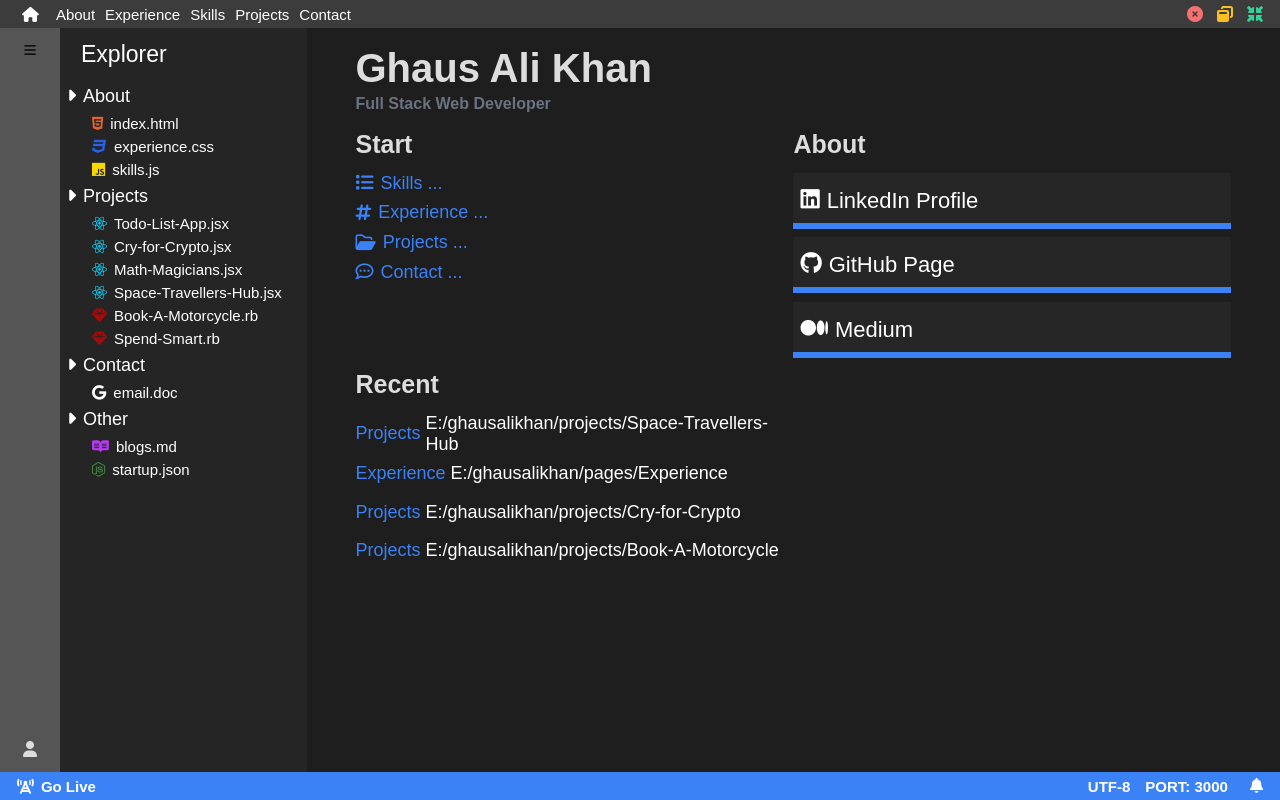
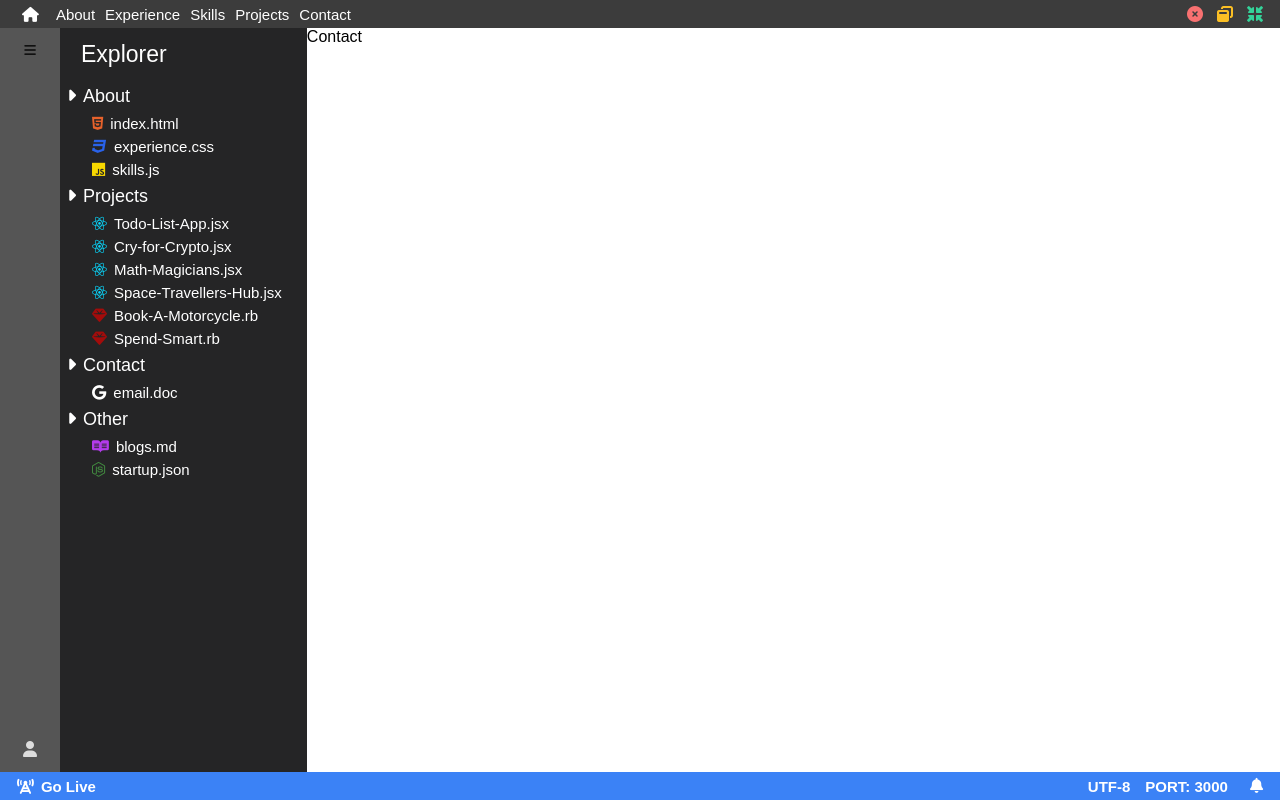
Before and after one commit to GhausAliKhan/vs-code-portfolio, a React (Create React App) app: page /contact in a window 1280 px wide. Built offline with nearby package versions, Linux system fonts and the light colour scheme.

Commit message:
Add routing

```diff
--- a/src/App.js
+++ b/src/App.js
@@ -1,16 +1,31 @@
+import { BrowserRouter as Router, Routes, Route } from 'react-router-dom';
 import Layout from './Layout';
 import Footer from './components/footer/Footer';
 import Topbar from './components/topbar/Topbar';
 import Home from './pages/home/Home';
+import ErrorNotFound from './pages/error/ErrorNotFound';
+import Experience from './pages/experience/Experience';
+import Skills from './pages/skills/Skills';
+import Projects from './pages/projects/Projects';
+import Contact from './pages/contact/Contact';
 
 function App() {
   return (
     <div>
-      <Topbar />
-      <Layout>
-        <Home />
-      </Layout>
-      <Footer />
+      <Router>
+        <Topbar />
+        <Layout>
+          <Routes>
+            <Route path="/" element={<Home />} />
+            <Route path="*" element={<ErrorNotFound />} />
+            <Route path="/experience" element={<Experience />} />
+            <Route path="/skills" element={<Skills />} />
+            <Route path="/projects" element={<Projects />} />
+            <Route path="/contact" element={<Contact />} />
+          </Routes>
+        </Layout>
+        <Footer />
+      </Router>
     </div>
 
   );
```
